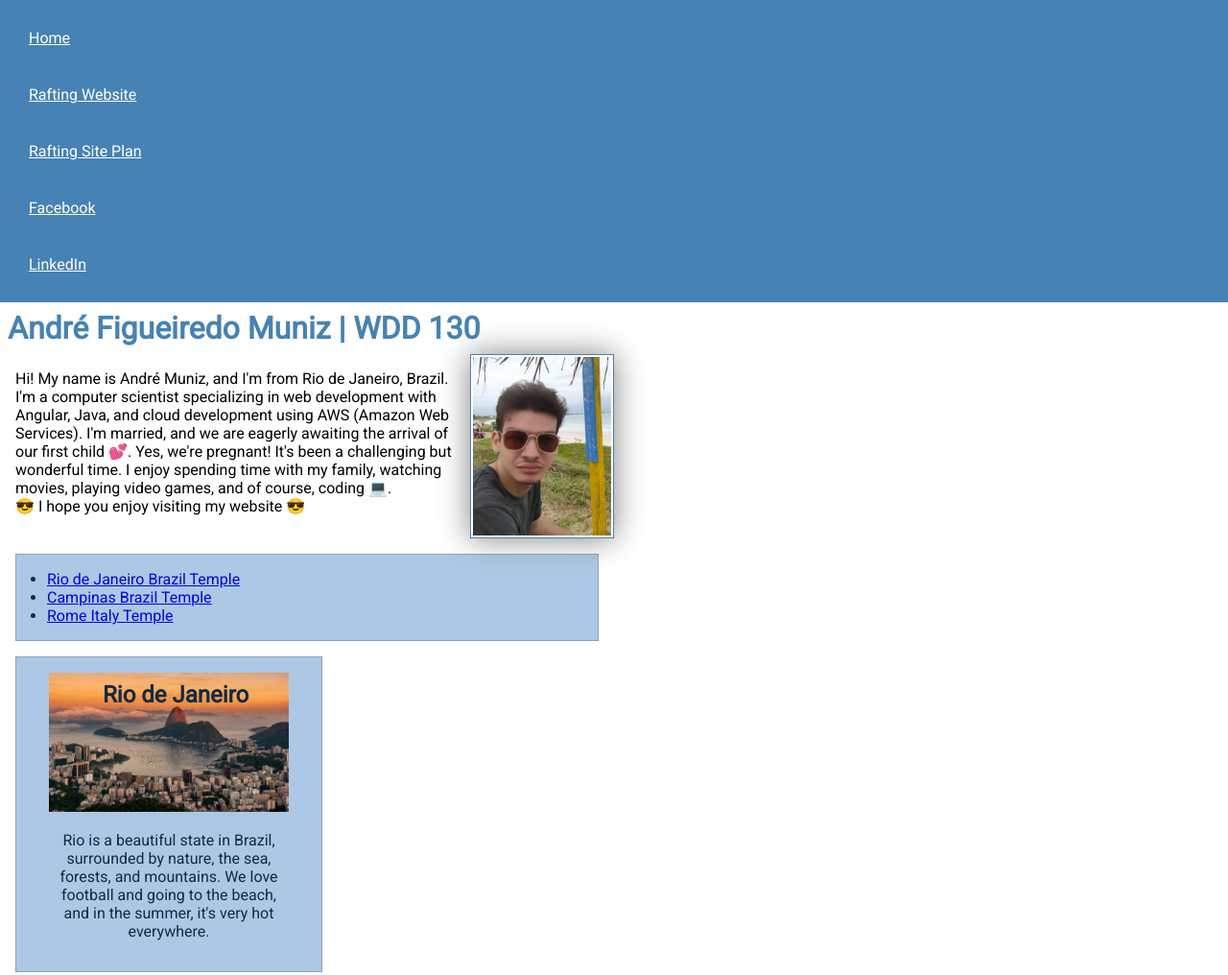
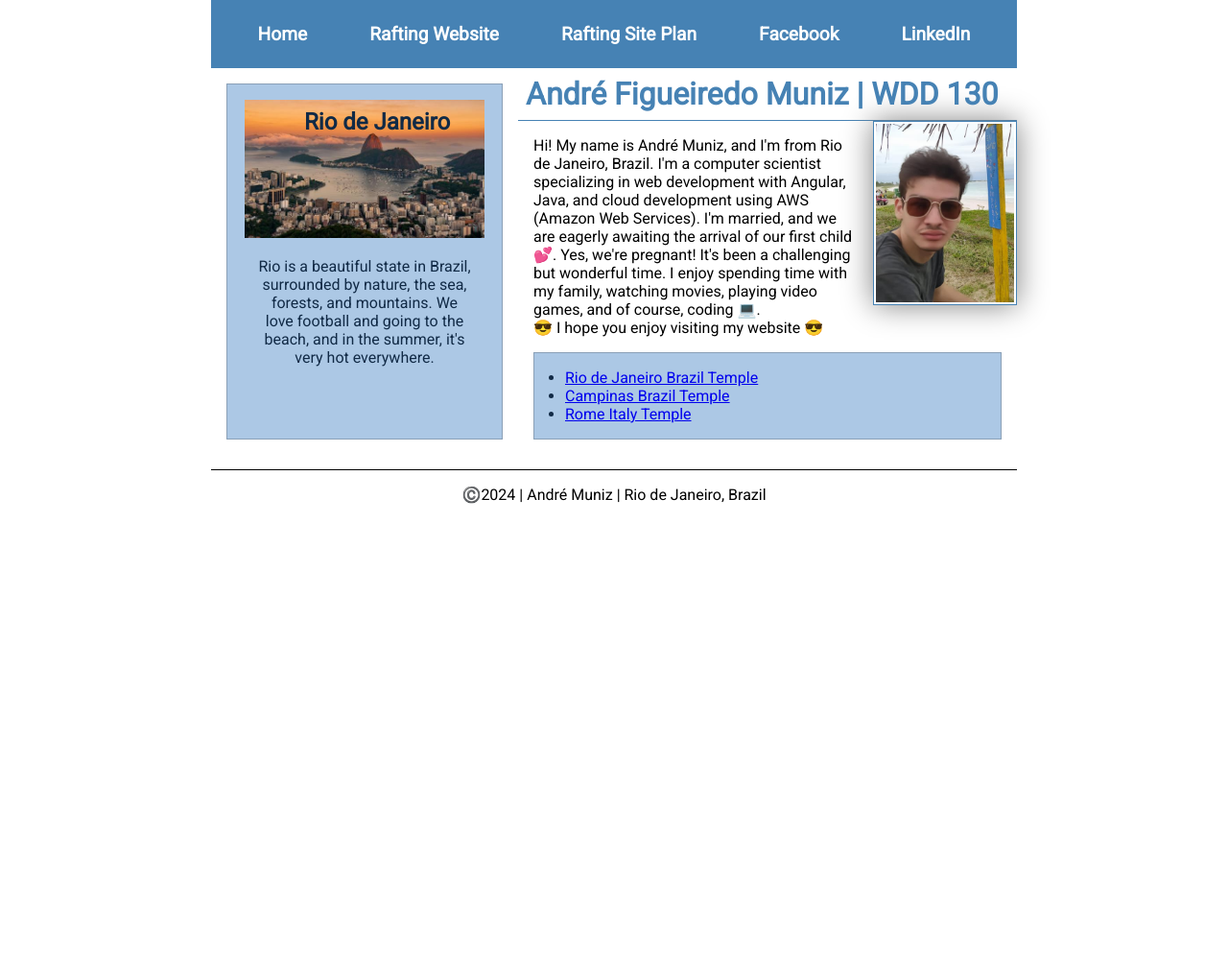
Before and after one commit to zinum-dev/WDD130, a plain HTML site: page index.html in a window 1280 px wide. Shown: the top 1016 px of the page at 96% size. After the commit the page ends 800 px from the top, so only its background shows below. Drawn offline with Linux system fonts and the light colour scheme.

Commit message:
add flex and grid

```diff
--- a/index.html
+++ b/index.html
@@ -21,13 +21,12 @@
                 <a href="https://www.linkedin.com/in/andr%C3%A9-figueiredo-muniz-1ba414163/" target="_blank">LinkedIn</a>
             </nav>
         </header>
+        <div class="grid">
             <main>
                 <h1>André Figueiredo Muniz | WDD 130</h1>
                 <img src="images/profile.jpg" alt="Profile photo of André Muniz" width="200">
                 <p>Hi! My name is André Muniz, and I'm from Rio de Janeiro, Brazil. I'm a computer scientist specializing in web development with Angular, Java, and cloud development using AWS (Amazon Web Services). I'm married, and we are eagerly awaiting the arrival of our first child 💕. Yes, we're pregnant! It's been a challenging but wonderful time. I enjoy spending time with my family, watching movies, playing video games, and of course, coding 💻.
                 <br>😎 I hope you enjoy visiting my website 😎
-
-
             </p>
                 <ul class="box indent">
                     <li><a href="https://www.churchofjesuschrist.org/temples/details/rio-de-janeiro-brazil-temple?lang=eng" target="_blank">
@@ -43,6 +42,9 @@
                 <img src="images/rio.jpeg" alt="Image from rio de Janeiro">
                 <p>Rio is a beautiful state in Brazil, surrounded by nature, the sea, forests, and mountains. We love football and going to the beach, and in the summer, it's very hot everywhere.</p>
             </aside>
+
+        </div>
+
         <footer>
             <p>
                 ©️2024 | André Muniz | Rio de Janeiro, Brazil
--- a/styles/styles.css
+++ b/styles/styles.css
@@ -4,29 +4,42 @@
     box-sizing: border-box;
 }
 
+
 body {
     font-size: 16px;
     font-family: Roboto, Arial, sans-serif;
 }
 
+header, .grid, footer{
+    max-width: 840px;
+    margin: 0 auto;
+}
+
 nav {
     background-color: steelblue;
-    padding: 10px;
+    padding: 1rem;
+    display: flex;
+    justify-content: space-around;
+    align-items: center;
 }
 
 nav a {
     color: white;
     display: block;
-    padding: 20px;
+    padding: 0.5rem;
+    text-decoration: none;
+    font-size: 1.2rem;
+    font-weight: 700;
 }
 
 h1{
     color: steelblue;
     padding: .5rem;
+    border-bottom: 1px solid steelblue;
 }
 
 main{
-    max-width: 640px;
+    align-self: center;
 }
 
 main img{
@@ -44,15 +57,16 @@ p {
 }
 
 aside {
-    width: 20rem;
+    width: 18rem;
     position: relative;
     text-align: center;
+    grid-row: 1;
 }
 
 aside h2{
     position: absolute;
     top: 25px;
-    left: 90px
+    left: 80px
 }
 
 aside img {
@@ -71,7 +85,7 @@ footer{
 .box {
     margin: 1rem;
     border: 1px solid rgba(0, 0, 0, 0.2);
-    padding: 1rem;
+    padding: 1rem ;
     background-color: #ACC8E5;
     color: #112A46;
 }
@@ -80,3 +94,8 @@ footer{
     padding-left: 2rem;
     clear: right;
 }
+
+.grid {
+    display:grid;
+    grid-template-columns: auto 2fr;
+}
```
Lines whose indentation alone changed are shown as unchanged.
